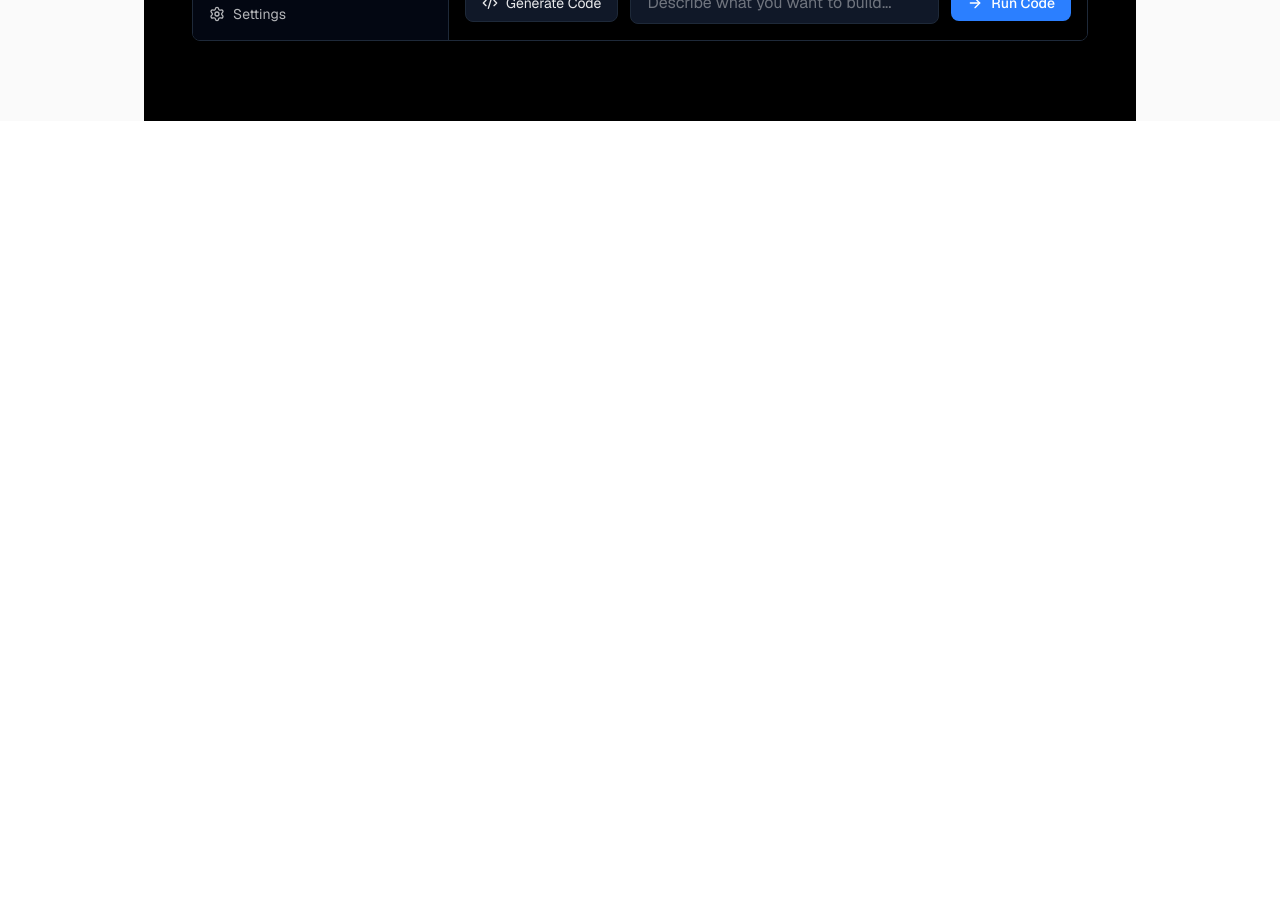
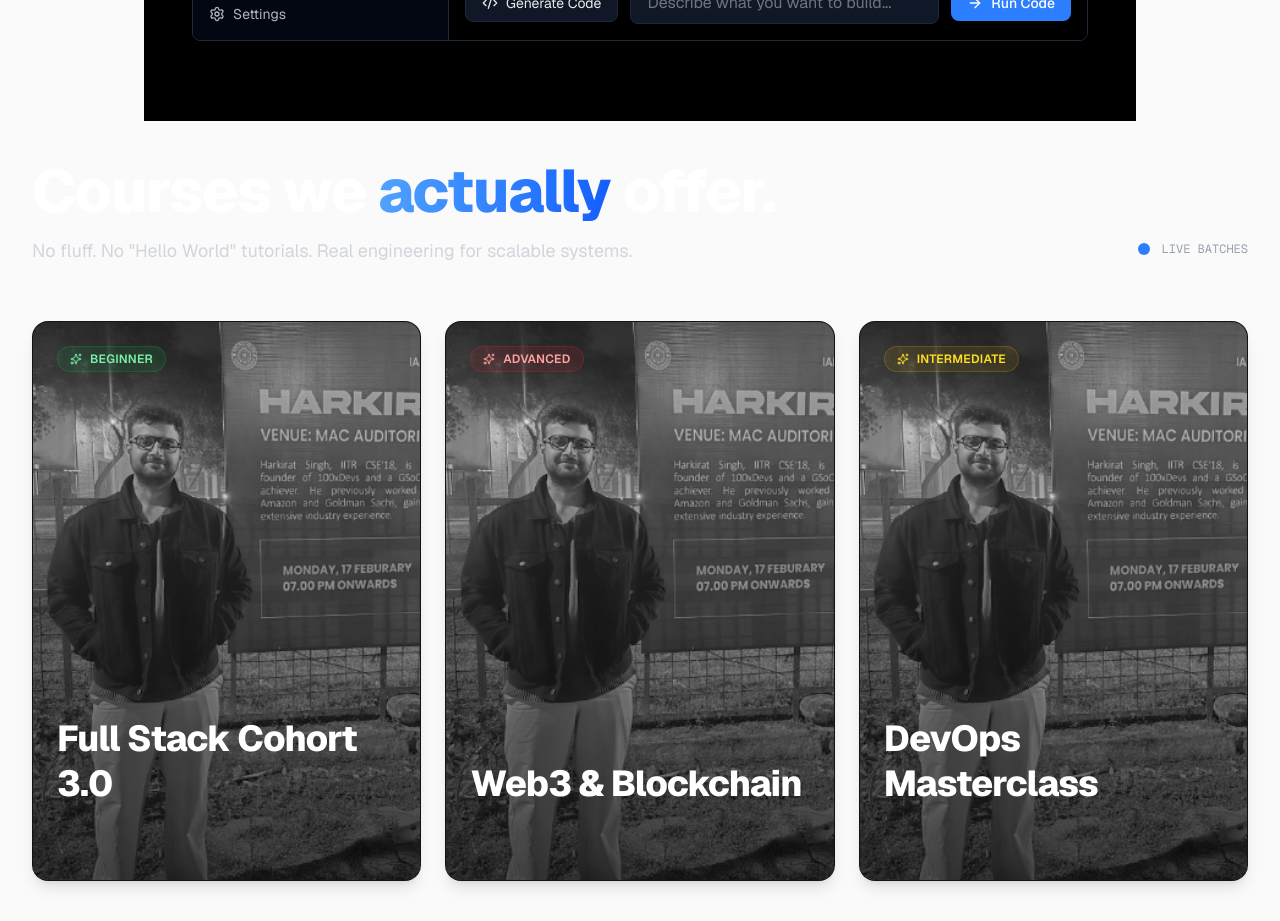
Before and after one commit to piyushzingade/100xDevs, a Next.js app: page / in a window 1280 px wide. Shown: the part 1160-2081 px from the top of the page. Before the commit the page ends 1281 px from the top, so only its background shows below. Built offline with nearby package versions, Linux system fonts and the light colour scheme.

Commit message:
feat(ui): added courses section with courses card

```diff
--- a/app/layout.tsx
+++ b/app/layout.tsx
@@ -25,6 +25,7 @@ export default function RootLayout({
   return (
     <html lang="en">
       <body
+        suppressHydrationWarning
         className={`${geistSans.variable} ${geistMono.variable} antialiased`}
       >
         {children}
--- a/app/page.tsx
+++ b/app/page.tsx
@@ -1,12 +1,13 @@
 import { Hero } from "@/components/hero";
 import { Navbar } from "@/components/navbar";
-
+import { Courses } from "@/components/courses";
 
 export default function Home() {
   return (
-    <div className="flex min-h-screen items-center justify-center bg-zinc-50 font-sans dark:bg-black">
+    <div className="flex flex-col min-h-screen items-center justify-center bg-zinc-50 font-sans dark:bg-black">
       <Navbar />
       <Hero />
+      <Courses />
     </div>
   );
 }
--- /dev/null
+++ b/components/courses.tsx
@@ -0,0 +1,64 @@
+
+import { Course } from '@/types';
+import { CourseCard } from './ui/course-card';
+
+const courses: Course[] = [
+    {
+        id: '1',
+        title: 'Full Stack Cohort 3.0',
+        description:
+            'From zero to hundred. The only course you need to crack remote jobs and FAANG. Covers MERN, DevOps, and System Design in extreme depth.',
+        tags: ['MERN', 'DevOps', 'System Design'],
+        level: 'Beginner',
+        image:
+            '/image.png',
+    },
+    {
+        id: '2',
+        title: 'Web3 & Blockchain',
+        description:
+            'Understand the primitives. Build your own DEX, Wallet, and NFT marketplace from scratch using Rust and Solana.',
+        tags: ['Solana', 'Rust', 'Ethereum'],
+        level: 'Advanced',
+        image:
+            '/image.png',
+    },
+    {
+        id: '3',
+        title: 'DevOps Masterclass',
+        description:
+            'Stop deploying manually. Learn Kubernetes, Docker, CI/CD pipelines, and Terraform to scale applications like a pro.',
+        tags: ['AWS', 'K8s', 'Terraform'],
+        level: 'Intermediate',
+        image:
+            '/image.png',
+    },
+];
+export const Courses = () => {
+    return (
+        <div className="max-w-7xl mx-auto px-6 lg:px-8 py-10">
+            <div className="mb-14 flex flex-col md:flex-row md:items-end justify-between gap-6">
+                <div>
+                    <h2 className="text-4xl md:text-5xl lg:text-6xl font-extrabold text-white mb-4 tracking-tight">
+                        Courses we <span className="bg-clip-text text-transparent bg-linear-to-r from-blue-400 to-blue-600">actually</span>{' '}
+                        offer.
+                    </h2>
+                    <p className="text-lg text-gray-300 max-w-2xl">
+                        No fluff. No "Hello World" tutorials. Real engineering for scalable systems.
+                    </p>
+                </div>
+
+                <div className="hidden md:flex items-center gap-3 pb-2">
+                    <span className="w-3 h-3 bg-blue-500 rounded-full animate-pulse" />
+                    <span className="text-xs font-mono text-gray-400 uppercase">Live batches</span>
+                </div>
+            </div>
+
+            <div className="grid grid-cols-1 sm:grid-cols-2 lg:grid-cols-3 gap-6">
+                {courses.map((course: Course) => (
+                    <CourseCard key={course.id} course={course} />
+                ))}
+            </div>
+        </div>
+    );
+};
--- a/components/navbar.tsx
+++ b/components/navbar.tsx
@@ -42,7 +42,7 @@ export const Navbar: React.FC = () => {
                     >
                         <div
                             aria-hidden
-                            className="w-9 h-9 rounded-lg flex items-center justify-center bg-gradient-to-br from-blue-500 to-purple-600 shadow-md transform transition-transform duration-200 group-hover:scale-105"
+                            className="w-9 h-9 rounded-lg flex items-center justify-center bg-linear-to-br from-blue-500 to-purple-600 shadow-md transform transition-transform duration-200 group-hover:scale-105"
                         >
                             <Code2 className="w-5 h-5 text-white" />
                         </div>
@@ -69,7 +69,7 @@ export const Navbar: React.FC = () => {
 
                         <Link
                             href="#signup"
-                            className="inline-flex items-center px-4 py-2 rounded-lg bg-white text-black font-semibold shadow-sm hover:translate-y-[-1px] transition-transform"
+                            className="inline-flex items-center px-4 py-2 rounded-lg bg-white text-black font-semibold shadow-sm hover:translate-y-px transition-transform"
                         >
                             Signup
                         </Link>
--- /dev/null
+++ b/components/ui/course-card.tsx
@@ -0,0 +1,105 @@
+'use client';
+import Image from 'next/image';
+import { ArrowUpRight, Sparkles } from 'lucide-react';
+import { Course } from '@/types';
+
+type Props = {
+    course: Course;
+};
+
+const levelStyles = {
+    Beginner: 'bg-green-500/10 text-green-300 border-green-500/20',
+    Intermediate: 'bg-yellow-500/10 text-yellow-300 border-yellow-500/20',
+    Advanced: 'bg-red-500/10 text-red-300 border-red-500/20',
+} as const;
+
+export const CourseCard = ({ course }: Props) => {
+    return (
+        <article
+            className="group relative h-[560px] rounded-2xl overflow-hidden bg-[#070708] border border-white/5 shadow-lg transition-transform duration-500 hover:scale-[1.01]"
+            aria-labelledby={`course-${course.id}-title`}
+        >
+            {/* ---------------------------
+          Image layer (always visible)
+          - explicit stacking: z-0 for image.
+          - subtle gradient on top to keep text readable.
+          - image scales on hover, but is visible before hover.
+          --------------------------- */}
+            <div className="absolute inset-0 z-0">
+                {/* The image fills the layer */}
+                <Image
+                    src={course.image}
+                    alt={course.title}
+                    fill
+                    style={{ objectFit: 'cover' }}
+                    sizes="(min-width: 1024px) 520px, (min-width: 768px) 420px, 100vw"
+                    className="w-full h-full object-cover transition-transform duration-700 group-hover:scale-110 grayscale group-hover:grayscale-0"
+                />
+
+                {/* Subtle gradient overlay above the image to keep bottom text legible */}
+                <div className="absolute inset-0 pointer-events-none bg-linear-to-b from-transparent to-black/60" />
+            </div>
+
+            {/* Accent layer (subtle decorative gradient) */}
+            <div
+                className="absolute inset-0 pointer-events-none opacity-0 group-hover:opacity-60 transition-opacity duration-500"
+                style={{
+                    clipPath: 'polygon(18% 0, 100% 0, 100% 100%, 0 100%)',
+                    background:
+                        'linear-gradient(90deg, rgba(96,165,250,0.10), rgba(139,92,246,0.08))',
+                }}
+            />
+
+            {/* Content sits above image and overlays */}
+            <div className="relative z-10 h-full p-6 flex flex-col justify-between">
+                {/* Top Row */}
+                <div className="flex justify-between items-start gap-4">
+                    <span
+                        className={`inline-flex items-center gap-2 px-3 py-1 rounded-full text-xs font-semibold uppercase tracking-wide border ${levelStyles[course.level]}`}
+                        title={course.level}
+                    >
+                        <Sparkles size={12} />
+                        {course.level}
+                    </span>
+
+                    <button
+                        aria-label={`Open ${course.title}`}
+                        className="w-10 h-10 inline-grid place-items-center rounded-full bg-white text-black shadow-md transform translate-y-6 opacity-0 group-hover:translate-y-0 group-hover:opacity-100 transition-all duration-300 hover:scale-105"
+                        type="button"
+                    >
+                        <ArrowUpRight size={16} strokeWidth={2.2} />
+                    </button>
+                </div>
+
+                {/* Bottom Content */}
+                <div>
+                    <h3
+                        id={`course-${course.id}-title`}
+                        className="text-2xl md:text-3xl lg:text-4xl font-extrabold text-white leading-tight tracking-tight mb-2 transform transition-transform duration-500 group-hover:-translate-y-3"
+                    >
+                        {course.title}
+                    </h3>
+
+                    {/* Description Reveal */}
+                    <div className="overflow-hidden max-h-0 group-hover:max-h-[150px] transition-[max-height] duration-700 ease-[cubic-bezier(.2,.9,.2,1)]">
+                        <p className="text-sm text-gray-300 leading-relaxed mt-2 mb-4 border-t border-white/10 pt-4">
+                            {course.description}
+                        </p>
+                    </div>
+
+                    {/* Tags */}
+                    <div className="flex flex-wrap gap-2 mt-4 opacity-0 translate-y-6 group-hover:opacity-100 group-hover:translate-y-0 transition-all duration-500">
+                        {course.tags.map((t) => (
+                            <span
+                                key={t}
+                                className="text-[11px] font-mono font-semibold uppercase px-3 py-1 rounded-md bg-white/10 border border-white/10 text-white/90"
+                            >
+                                {t}
+                            </span>
+                        ))}
+                    </div>
+                </div>
+            </div>
+        </article>
+    );
+};
--- /dev/null
+++ b/types/index.d.ts
@@ -0,0 +1,26 @@
+import React from 'react';
+
+export interface Course {
+    id: string;
+    title: string;
+    description: string;
+    tags: string[];
+    level: 'Beginner' | 'Intermediate' | 'Advanced';
+    image: string;
+}
+
+export interface Testimonial {
+    id: string;
+    name: string;
+    role: string;
+    company: string;
+    content: string;
+    avatarUrl?: string;
+}
+
+export interface Feature {
+    title: string;
+    description: string;
+    icon: React.ReactNode;
+    className?: string;
+}
```
Also changed, not shown: public/image.png (added).
